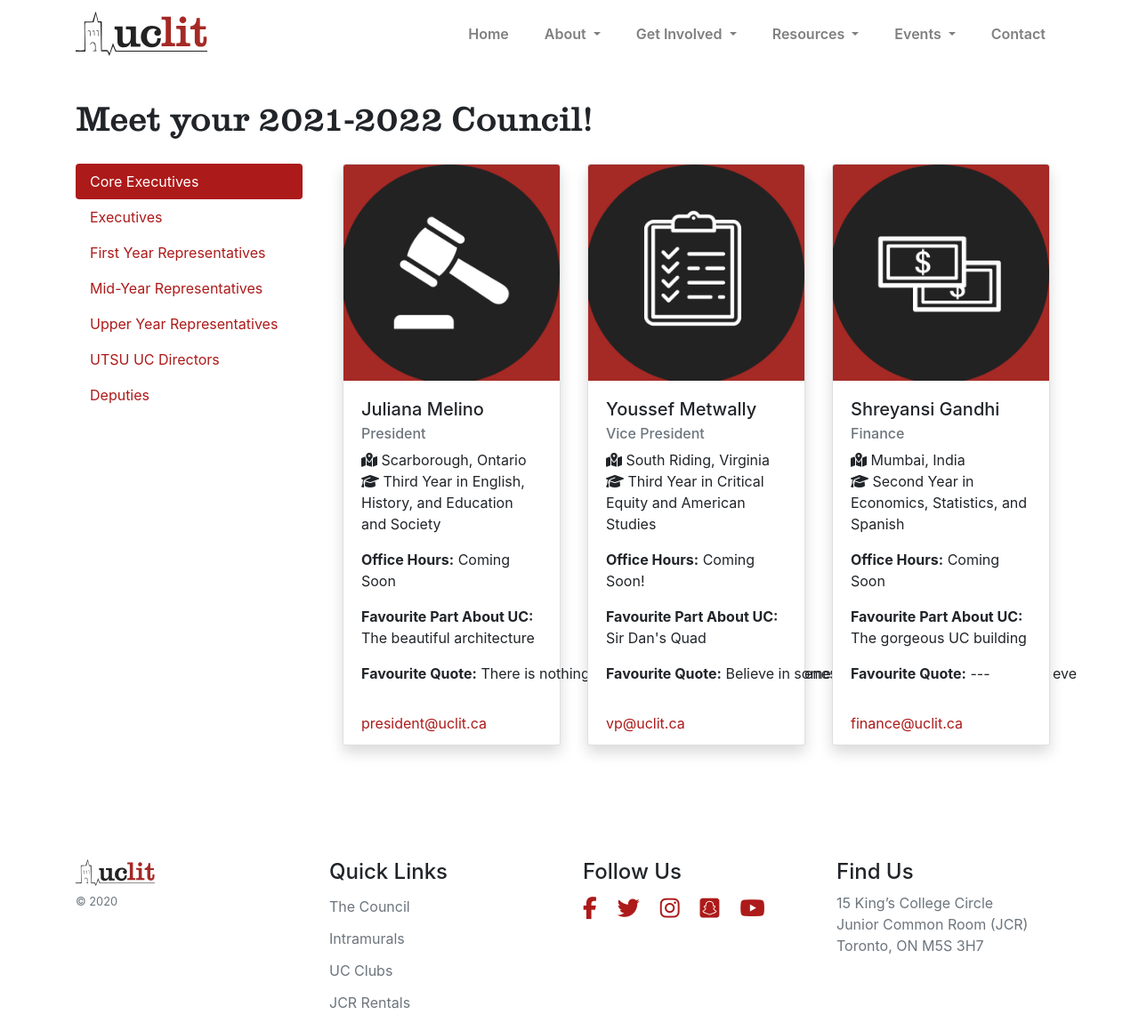
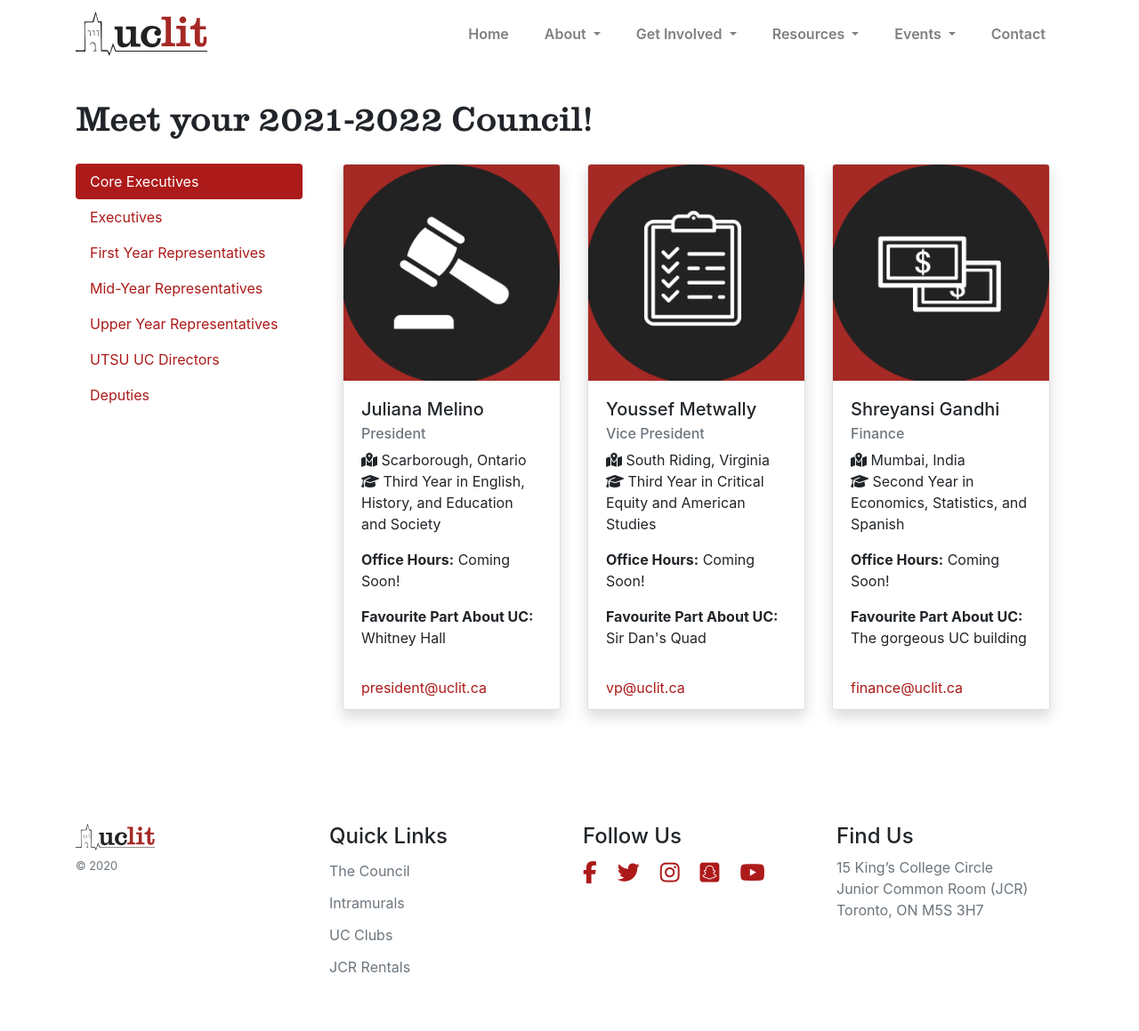
Before and after one commit to uclit-webmaster/uclit-site, a Jekyll site: the page built from about/council.html, in a window 1280 px wide and 1159 px high. Shown: the whole window at 89% size. Built offline with Jekyll 4.4.1, drawn with Linux system fonts in a browser that asks for light colours; nearby versions of some CDN libraries; part of the change alters nothing that is shown.

Commit message:
Create council.yml

```diff
--- a/_data/council.yml
+++ b/_data/council.yml
@@ -31,9 +31,9 @@
     from: Scarborough, Ontario
     major: Third Year in English, History, and Education and Society
     email: president@uclit.ca
-    office-hours: Coming Soon
-    favourite-part-about-uc: The beautiful architecture
-    favourite-quote: There is nothing stronger in the world than gentleness - Han Suyin
+    office-hours: Coming Soon!
+    favourite-part-about-uc: Whitney Hall
+    favourite-quote:
   - name: Youssef Metwally
     image: assets/images/commissions-icons/VP.png
     role: Vice President
@@ -43,7 +43,7 @@
     email: vp@uclit.ca
     office-hours: Coming Soon!
     favourite-part-about-uc: Sir Dan's Quad
-    favourite-quote: Believe in something even if it means sacrificing everything - Colin Kaepernick
+    favourite-quote:
   - name: Shreyansi Gandhi
     image: assets/images/commissions-icons/FINANCE.png
     role: Finance
@@ -51,9 +51,9 @@
     from: Mumbai, India
     major: Second Year in Economics, Statistics, and Spanish
     email: finance@uclit.ca
-    office-hours: Coming Soon
+    office-hours: Coming Soon!
     favourite-part-about-uc: The gorgeous UC building
-    favourite-quote: ---
+    favourite-quote:
 - group: Executives
   people:
   - name: Basma Mohamed-Saeed
@@ -63,20 +63,20 @@
     from: Etobicoke, ON
     major: Fourth Year in Criminology, Sociology, and Equity
     email: communications@uclit.ca
-    office-hours: Coming Soon
+    office-hours: Coming Soon!
     favourite-part-about-uc: Junior Common Room
-    favourite-quote: ---
+    favourite-quote:
   - name: Lucy Stark
     image: assets/images/commissions-icons/EO.png
     role: Equity
     pronouns: She/Her
     from: Wilmington, Delaware
-    major: Third Year Double Major in History and Economics
+    major: Third Year in History and Economics
     email: equity@uclit.ca
-    office-hours: Coming Soon
+    office-hours: Coming Soon!
     favourite-part-about-uc: We stick together like the vegan cheese served at Fung
-    favourite-quote: ---
-  - name: Coming Soon
+    favourite-quote:
+  - name: Coming Soon!
     image: assets/images/commissions-icons/UCOC.png
     role: University College Off-Campus (UCOC)
     pronouns: ---
@@ -85,47 +85,47 @@
     email: ---
     office-hours: ---
     favourite-part-about-uc: ---
-    favourite-quote: ---
+    favourite-quote:
   - name: Willow Cabral
     image: assets/images/commissions-icons/SUS.png
     role: Sustainability
     pronouns: She/Her
-    from: Vancouver Island, BC
-    major: Fourth Year in Human/Environmental Geography, Urban Studies, Focus in Planning
+    from: Vancouver Island, British Columbia
+    major: Fourth Year in Human/Environmental Geography, Urban Studies, and a Focus in Planning
     email: sustainability@uclit.ca
-    office-hours: Coming Soon
+    office-hours: Coming Soon!
     favourite-part-about-uc: The architecture!!!
-    favourite-quote: ---
+    favourite-quote:
   - name: Hannah Fleisch
     image: assets/images/commissions-icons/LCA.png
     role: Literary and Creative Arts (LCA)
     pronouns: She/Her
     from: Johannesburg, South Africa
-    major: Fourth Year in Cinema Studies, Physics, Minor in Diaspora and Transnational Studies
+    major: Fourth Year in Cinema Studies, Physics, and Diaspora and Transnational Studies
     email: lca@uclit.ca
-    office-hours: Coming Soon
+    office-hours: Coming Soon!
     favourite-part-about-uc: David Cronenberg is an alumni
-    favourite-quote: ---
+    favourite-quote:
   - name: Hannah Roberts
     image: assets/images/commissions-icons/ATHLETICS.png
     role: Athletics
     pronouns: She/Her
-    from: Mississauga, ON
+    from: Mississauga, Ontario
     major: Fourth Year in Political Science and Sociology
     email: athletics@uclit.ca
     office-hours: Coming Soon
     favourite-part-about-uc: Late nights on Back Campus
-    favourite-quote: ---
+    favourite-quote:
   - name: Aalina Bilal
     image: assets/images/commissions-icons/UAA.png
     role: University Academics & Affairs
     pronouns: She/Her
     from: Lahore, Pakistan
-    major: Fourth Year in Psychology, Cognitive Science, Minor in Philosophy
+    major: Fourth Year in Psychology, Cognitive Science, and Philosophy
     email: uaa@uclit.ca
     office-hours: Coming Soon
     favourite-part-about-uc: Nutella Heaven :)
-    favourite-quote: ---
+    favourite-quote:
   - name: Divya Gupta
     image: assets/images/commissions-icons/MW.png
     role: Mental Wellness
@@ -135,12 +135,12 @@
     email: wellness@uclit.ca
     office-hours: Coming soon
     favourite-part-about-uc: The fact that it looks like Hogwarts (and ofcourse, the sir dan's quad!)
-    favourite-quote: ---
+    favourite-quote:
   - name: Natalia Landaverde
     image: assets/images/commissions-icons/FORMALS.png
     role: Formals
     pronouns: She/Her
-    from: Vaughan, ON
+    from: Vaughan, Ontario
     major: Fourth Year in Criminology, English, History
     email: formals@uclit.ca
     office-hours: Coming Soon
@@ -158,54 +158,54 @@
     favourite-quote: ---
 - group: First Year Representatives
   people:
-  - name: Coming Soon!
+  - name: Emma Caramazza
     image: assets/images/headshots/council-icons/reps.svg
     role: First Year Representative
-    pronouns: ---
-    from: ---
-    major: ---
-    email: ---
-    office-hours: ---
+    pronouns: She/Her
+    from: Washington, D.C.
+    major: Social Sciences
+    email: Emma@uclit.ca
+    office-hours: Monday's 12:00pm-1:00pm
     favourite-part-about-uc: ---
     favourite-quote: ---
-  - name: Coming Soon!
+  - name: Neha Sultana
     image: assets/images/headshots/council-icons/reps.svg
     role: First Year Representative
-    pronouns: ---
-    from: ---
-    major: ---
-    email: ---
-    office-hours: ---
+    pronouns: She/Her
+    from: Toronto, ON
+    major: Social Sciences
+    email: Neha@uclit.ca
+    office-hours: Thursday's 10:00am-11:00am
     favourite-part-about-uc: ---
     favourite-quote: ---
-  - name: Coming Soon!
+  - name: Michelle Sue
     image: assets/images/headshots/council-icons/reps.svg
     role: First Year Representative
-    pronouns: ---
-    from: ---
-    major: ---
-    email: ---
-    office-hours: ---
+    pronouns: She/Her
+    from: North Vancouver, BC
+    major: Life Sciences
+    email: Michelle@uclit.ca
+    office-hours: Coming Soon!
     favourite-part-about-uc: ---
     favourite-quote: ---
-  - name: Coming Soon!
+  - name: Kiana Ravanasa
     image: assets/images/headshots/council-icons/reps.svg
     role: First Year Representative
-    pronouns: ---
-    from: ---
-    major: ---
-    email: ---
-    office-hours: ---
+    pronouns: She/Her
+    from: Clarendon Hills, IL, USA
+    major: Math and Physical Sciences
+    email: Kiana@uclit.ca
+    office-hours: Friday's 10:00am-11:00am
     favourite-part-about-uc: ---
     favourite-quote: ---
-  - name: Coming Soon!
+  - name: Shreyansi Gandhi
     image: assets/images/headshots/council-icons/reps.svg
     role: First Year Representative
-    pronouns: ---
-    from: ---
-    major: ---
-    email: ---
-    office-hours: ---
+    pronouns: She/Her
+    from: Mumbai, India
+    major: Social Sciences
+    email: Shreyansi@uclit.ca
+    office-hours: Wednesday's 2:00pm-3:00pm
     favourite-part-about-uc: ---
     favourite-quote: ---
 - group: Mid-Year Representatives
```
